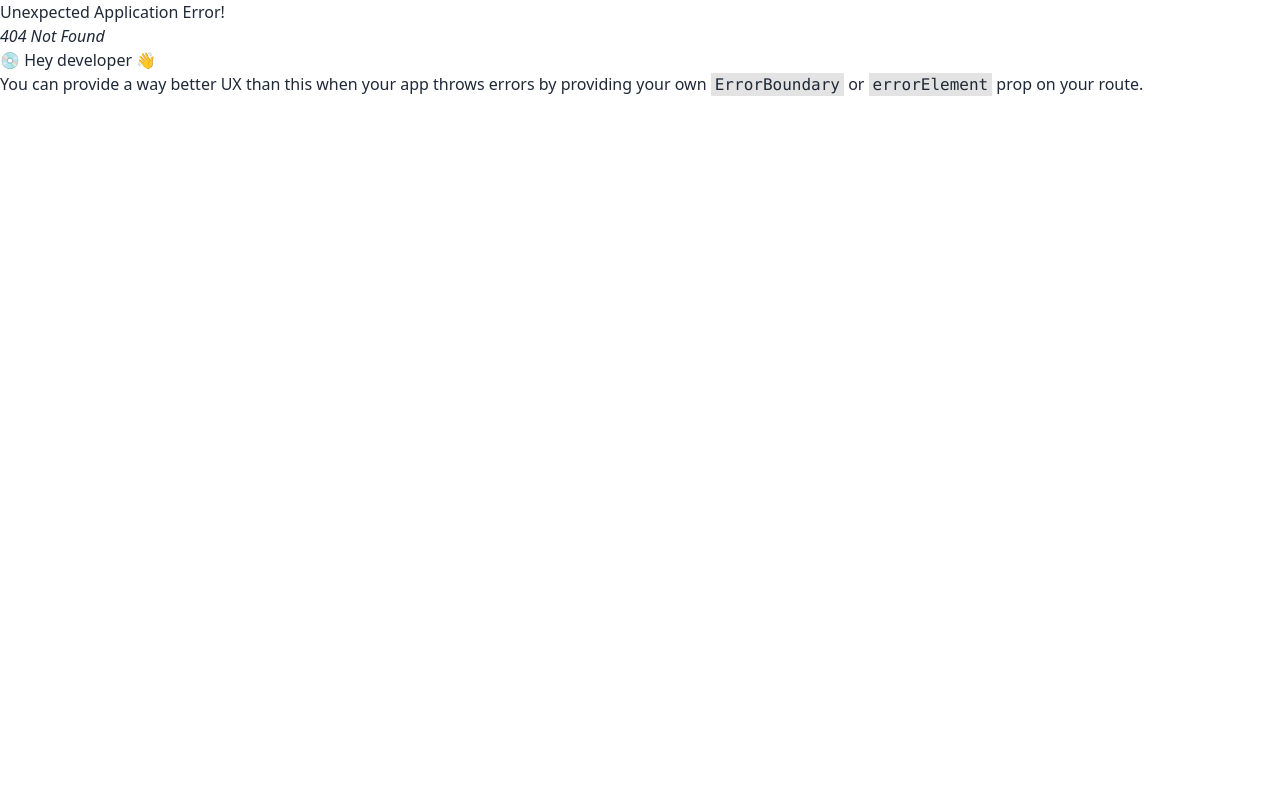
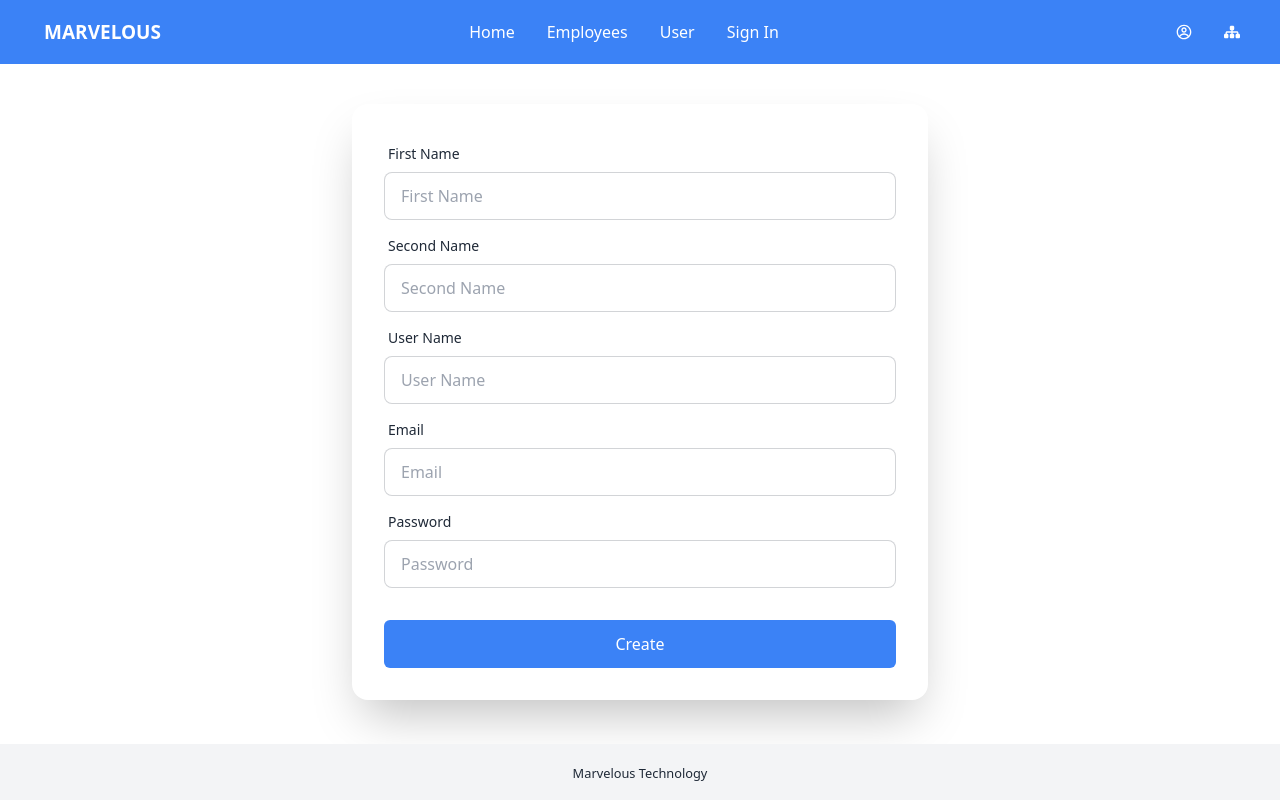
Before and after one commit to HironmoyRay/Employee_Management, a React (Vite) app: page /user in a window 1280 px wide. Before the commit this address had no page. Built offline with nearby package versions, Linux system fonts and the light colour scheme.

Commit message:
Create User

```diff
--- a/src/component/Header/Header.jsx
+++ b/src/component/Header/Header.jsx
@@ -78,7 +78,7 @@ const Header = () => {
               <NavLink to="/employees">Employees</NavLink>
             </li>
             <li>
-              <NavLink to="/create">Create</NavLink>
+              <NavLink to="/user">User</NavLink>
             </li>
             <li>
               <NavLink to="/signin">Signin</NavLink>
@@ -104,7 +104,7 @@ const Header = () => {
             <NavLink to="/employees">Employees</NavLink>
           </li>
           <li className="mx-4">
-            <NavLink to="/create">Create</NavLink>
+            <NavLink to="/user">User</NavLink>
           </li>
           <li className="mx-4">
             <NavLink to="/signin">Sign In</NavLink>
--- a/src/pages/CreateEmployee/CreateEmployee.jsx
+++ /dev/null
@@ -1,9 +0,0 @@
-const CreateEmployee = () => {
-  return (
-    <div>
-      <h1>Create Employee</h1>
-    </div>
-  );
-};
-
-export default CreateEmployee;
--- a/src/pages/SignInForm/SignInForm.jsx
+++ b/src/pages/SignInForm/SignInForm.jsx
@@ -2,7 +2,7 @@ const SignInForm = () => {
   return (
     <div>
       <div className=" flex justify-center">
-      <div className="card  w-full max-w-sm shadow-2xl bg-base-100 mt-10 md:mt-24 lg:mt-32 mx-4">
+        <div className="card  w-full max-w-sm shadow-2xl bg-base-100 mt-10  mx-4 mb-20">
           <form className="card-body">
             <div className="form-control">
               <label className="label">
@@ -32,7 +32,9 @@ const SignInForm = () => {
               </label>
             </div>
             <div className="form-control mt-6">
-                <button className="btn bg-PRIMARY-light text-WHITE  ">SignIn</button>
+              <button className="btn bg-PRIMARY-light text-WHITE  ">
+                SignIn
+              </button>
             </div>
           </form>
         </div>
--- /dev/null
+++ b/src/pages/User/User.jsx
@@ -0,0 +1,74 @@
+const User = () => {
+  return (
+    <div>
+      <div className="flex justify-center mt-10 mb-20 mx-10">
+        <div className="card  w-full max-w-xl shadow-2xl bg-base-100">
+          <form className="card-body">
+            <div className="form-control">
+              <label className="label">
+                <span className="label-text">First Name</span>
+              </label>
+              <input
+                type="text"
+                placeholder="First Name"
+                className="input input-bordered"
+                required
+              />
+            </div>
+            <div className="form-control">
+              <label className="label">
+                <span className="label-text">Second Name</span>
+              </label>
+              <input
+                type="text"
+                placeholder="Second Name"
+                className="input input-bordered"
+                required
+              />
+            </div>
+            <div className="form-control">
+              <label className="label">
+                <span className="label-text">User Name</span>
+              </label>
+              <input
+                type="text"
+                placeholder="User Name"
+                className="input input-bordered"
+                required
+              />
+            </div>
+            <div className="form-control">
+              <label className="label">
+                <span className="label-text">Email</span>
+              </label>
+              <input
+                type="email"
+                placeholder="Email"
+                className="input input-bordered"
+                required
+              />
+            </div>
+            <div className="form-control">
+              <label className="label">
+                <span className="label-text">Password</span>
+              </label>
+              <input
+                type="password"
+                placeholder="Password"
+                className="input input-bordered"
+                required
+              />
+            </div>
+            <div className="form-control mt-6">
+              <button className="bg-PRIMARY-light hover:bg-PRIMARY   text-WHITE  rounded-md p-3">
+                Create
+              </button>
+            </div>
+          </form>
+        </div>
+      </div>
+    </div>
+  );
+};
+
+export default User;
```
Also changed, not shown: src/main.jsx (+4 -4 lines). Lines whose indentation alone changed are shown as unchanged.
